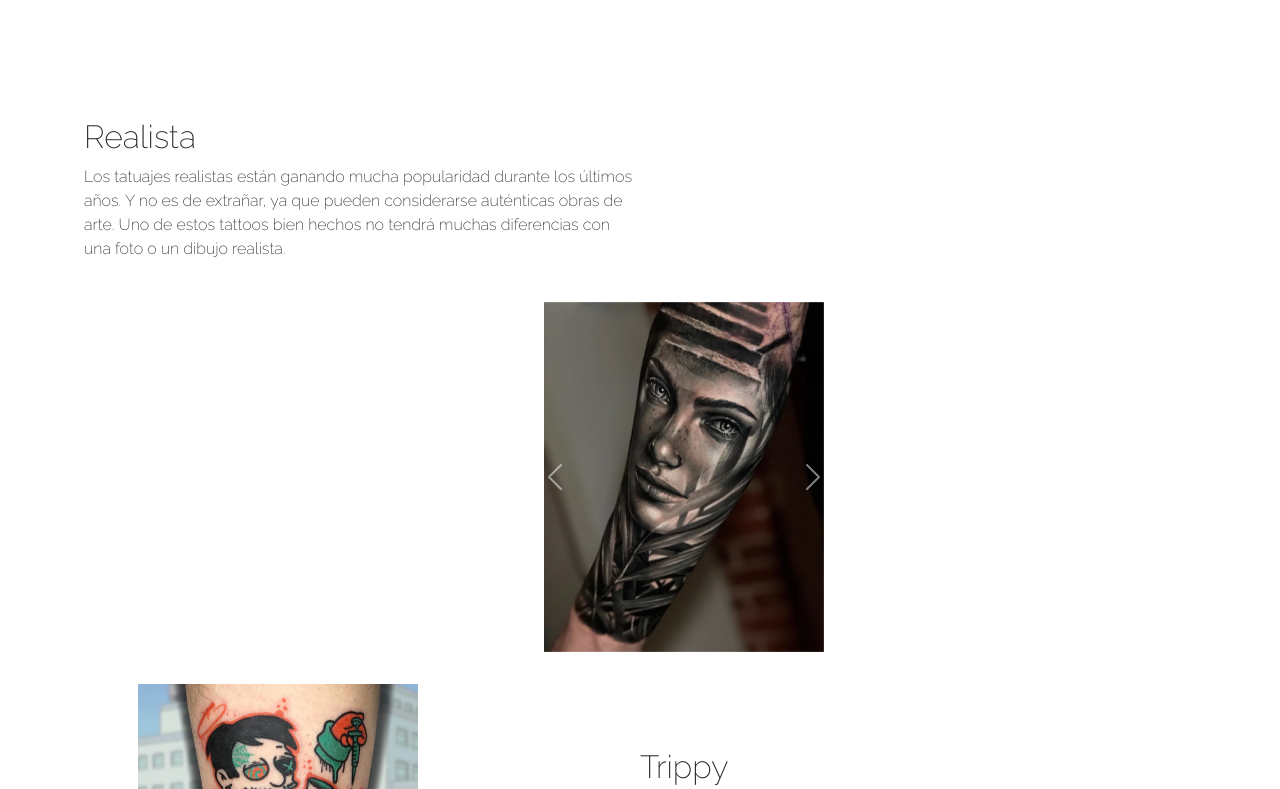
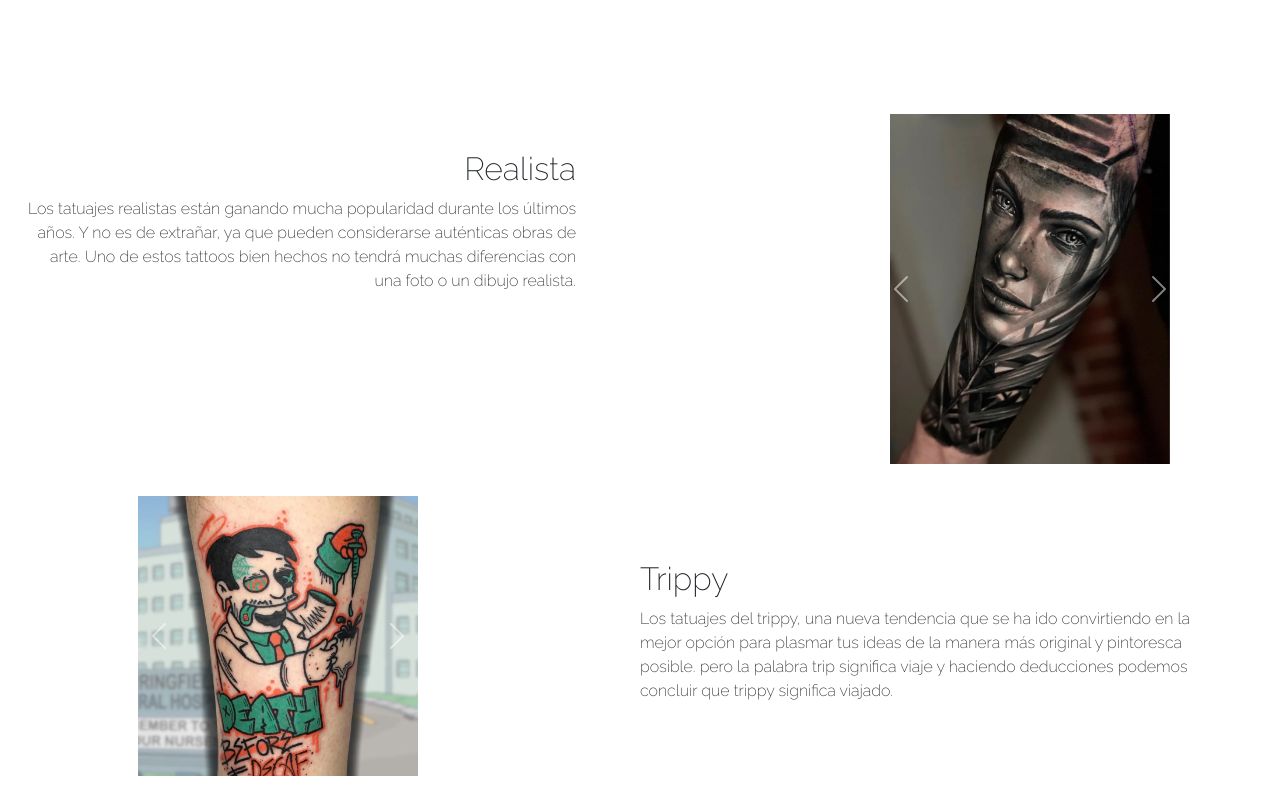
Before and after one commit to DaloisioLeandro/FiebreTattoSass, a website: page index.html in a window 1280 px wide. Shown: the part 525-1314 px from the top of the page. Drawn offline with nearby package versions, Linux system fonts and the light colour scheme.

Commit message:
cambios en mi home

```diff
--- a/html/_contacto.scss
+++ b/html/_contacto.scss
@@ -1,3 +1,4 @@
+/*estilo de contacto*/
 @import"../utilidades/mixin";
 @import"../utilidades/extend";
 
--- a/html/_home.scss
+++ b/html/_home.scss
@@ -1,13 +1,14 @@
+/*estilos de home*/
 *{
     margin:0;
     padding:0;
     box-sizing: border-box;
 }
 
-@import"utilidades/mixin";
-@import"utilidades/extend";
+@import"../scss/utilidades/mixin";
+@import"../scss/utilidades/extend";
 
-@media screen and  (min-width:1250px) {
+@media screen and  (min-width:1200px) {
     header{
        nav{
           ul{
@@ -42,15 +43,17 @@
          display: grid;
          grid-template-columns: repeat(2,1fr);
          padding: 10px;
+         height: 70px;
       }
       .realista{
-         text-align: left;
-         margin-top: 4rem;
-         margin-left: 4rem;
+
+         text-align: right;
+         margin-top: 6rem;
+         margin-right: 4rem;
       }
 
       .contenedor-carrusel{
-       @include contenedor(flex,6rem,end,35vh,7rem);
+       @include contenedor(flex,6rem,end,35vh,61rem);
       }
       .container-2-h2-carrusel{
          display: grid;
@@ -66,6 +69,7 @@
       .trippy{
          text-align: left;
          margin-top: 4rem;
+         margin-right: 4rem;
       }
       .container-3-h2-carrusel{
          display: grid;
--- a/html/_productos.scss
+++ b/html/_productos.scss
@@ -1,4 +1,3 @@
-//variable
 
 @import"../utilidades/variables";
 @import"../utilidades/mixin";
--- a/html/_unete.scss
+++ b/html/_unete.scss
@@ -1,3 +1,4 @@
+/*estilos de unete*/
 @import"../utilidades/variables";
 @import"../utilidades/mixin";
 @media screen and  (min-width:1250px) {
--- a/index.html
+++ b/index.html
@@ -176,7 +176,7 @@
           </div>
         </div>
       </div>
-      <div class="trippy" data-aos="fade-left">
+      <div class="trippy" data-aos="fade-right">
         <h2>Trippy</h2>
         <p>
           Los tatuajes del trippy, una nueva tendencia que se ha ido convirtiendo en la mejor opción para plasmar tus
@@ -256,7 +256,7 @@
           </div>
         </div>
       </div>
-      <div class="dotwork" data-aos="fade-left">
+      <div class="dotwork" data-aos="fade-right">
         <h2>Dotwork</h2>
         <p>
           El estilo de tatuaje dotwork o punteado es uno de los más modernos,
--- a/scss/utilidades/_extend.scss
+++ b/scss/utilidades/_extend.scss
@@ -1,5 +1,5 @@
 //home
-%
+
 
 //productos
 
```
Also changed, not shown: pages/sobre-nosotros.html (+1 -0 lines), scss/style.scss (+2 -7 lines), css/main.css.
